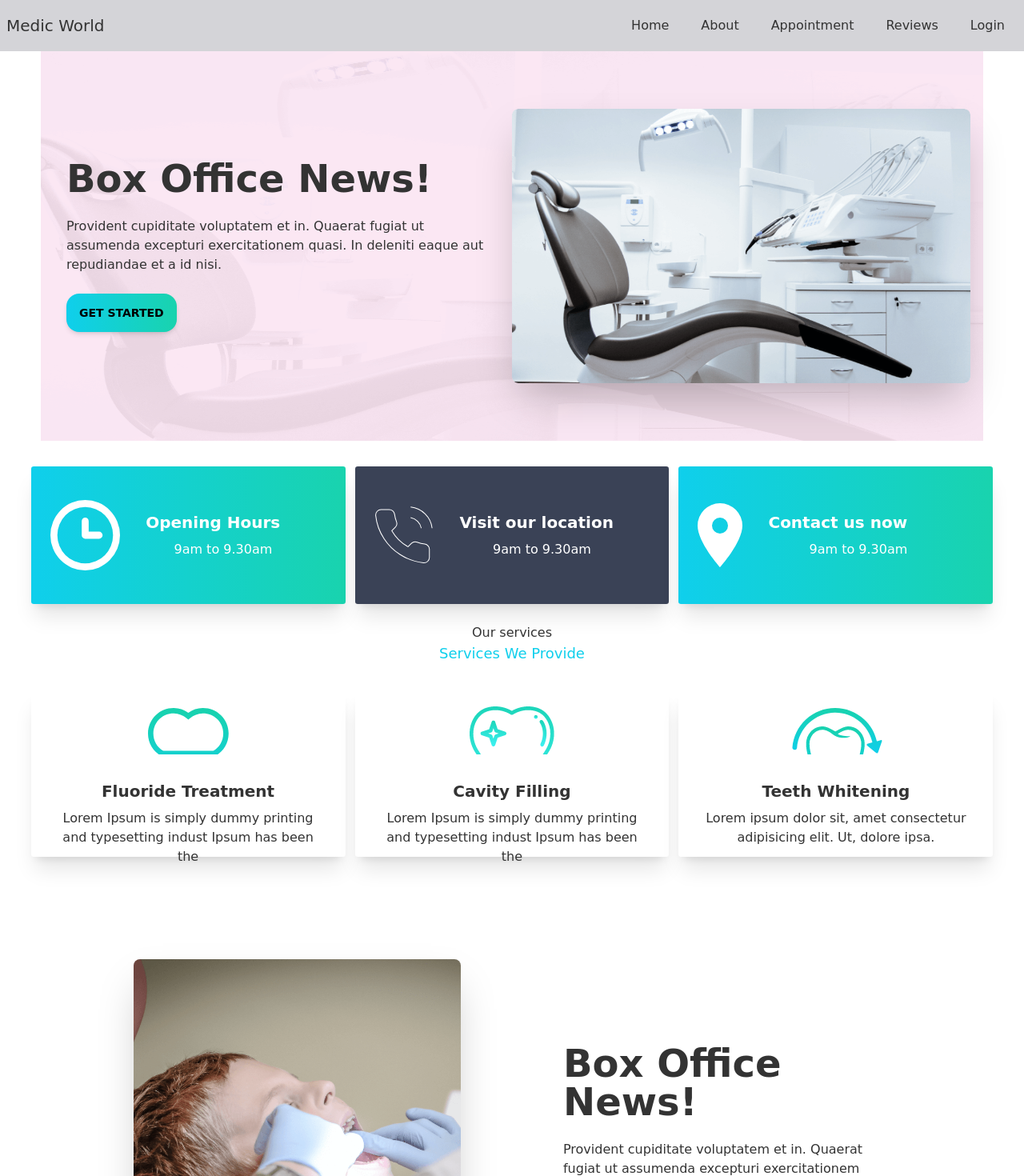
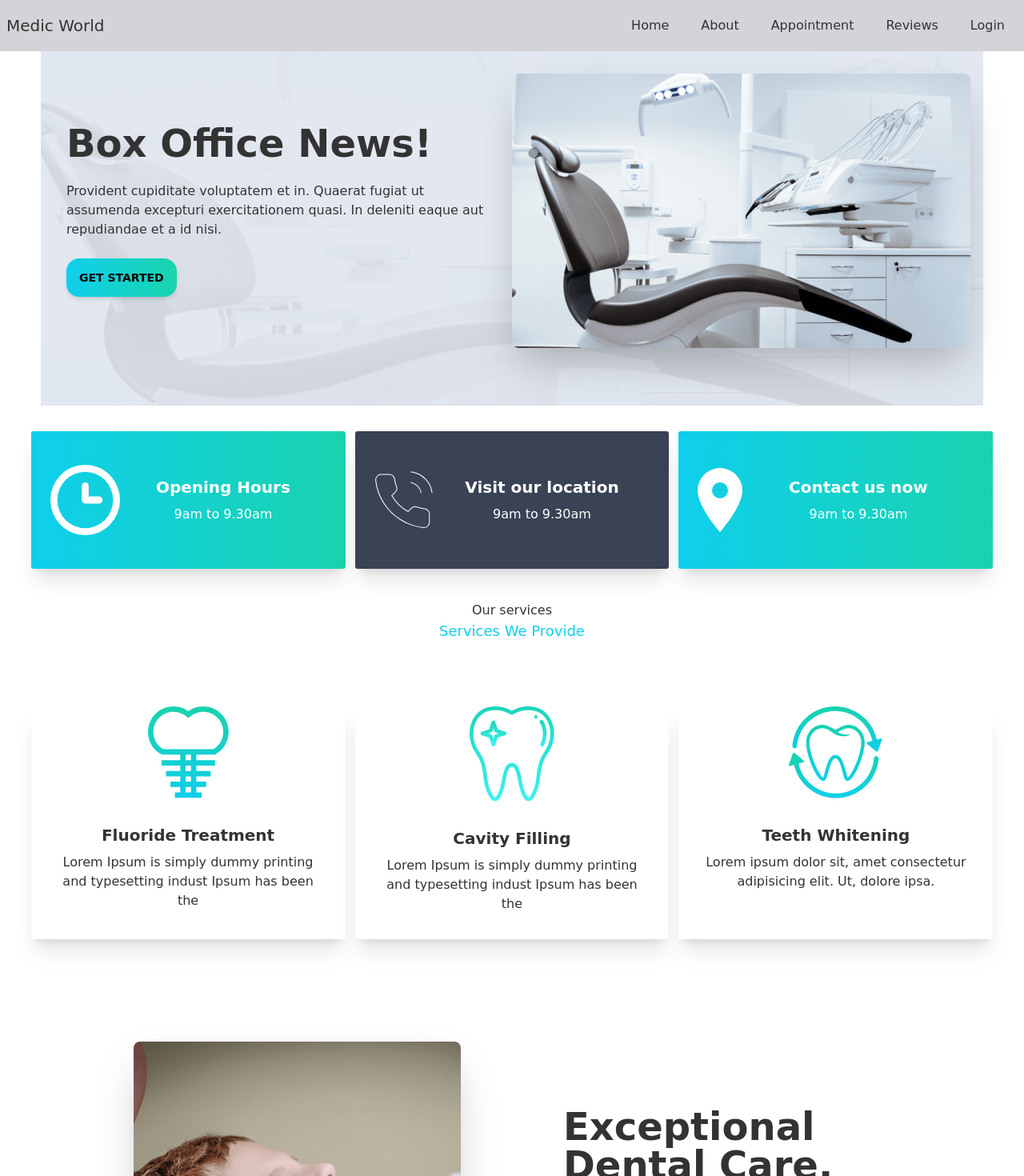
Before and after one commit to muyed-moktadir/medic-world-client-side, a React (Vite) app: page / in a window 1280 px wide. Shown: the top 1470 px of the page at 80% size. Built offline with nearby package versions, Linux system fonts and the light colour scheme.

Commit message:
adding contactus

```diff
--- a/src/pages/Home/Banner/Banner.jsx
+++ b/src/pages/Home/Banner/Banner.jsx
@@ -7,7 +7,7 @@ import { CustomButton, bgImage } from "../InfoCards/InfocardStyle";
 const Banner = () => {
 
   return (
-    <div className=" hero w-[95%] mx-auto py-14 bg-pink-100" style={bgImage}>
+    <div className=" hero w-[95%] mx-auto py-14 mt-5 bg-slate-200" style={bgImage}>
       <div className="hero-content flex-col lg:flex-row-reverse " >
         <img
           src={chair}
--- /dev/null
+++ b/src/pages/Home/Conntact Us/ContactUs.jsx
@@ -0,0 +1,43 @@
+// eslint-disable-next-line no-unused-vars
+import React from "react";
+
+const ContactUs = () => {
+  return (
+    <div className="hero bg-base-200">
+      <div className="card flex-shrink-0 w-full max-w-sm shadow-2xl bg-base-100">
+        <div className="card-body">
+          <div className="form-control">
+            <label className="label">
+              <span className="label-text">Email</span>
+            </label>
+            <input
+              type="text"
+              placeholder="email"
+              className="input input-bordered"
+            />
+          </div>
+          <div className="form-control">
+            <label className="label">
+              <span className="label-text">Password</span>
+            </label>
+            <input
+              type="text"
+              placeholder="password"
+              className="input input-bordered"
+            />
+            <label className="label">
+              <a href="#" className="label-text-alt link link-hover">
+                Forgot password?
+              </a>
+            </label>
+          </div>
+          <div className="form-control mt-6">
+            <button className="btn btn-primary">Login</button>
+          </div>
+        </div>
+      </div>
+    </div>
+  );
+};
+
+export default ContactUs;
--- a/src/pages/Home/Home/Exceptional/Exceptional.jsx
+++ b/src/pages/Home/Home/Exceptional/Exceptional.jsx
@@ -13,7 +13,7 @@ const Exceptional = () => {
           alt=""
         />
         <div>
-          <h1 className="text-5xl font-bold">Box Office News!</h1>
+          <h1 className="text-5xl font-bold">Exceptional Dental Care, on Your Terms</h1>
           <p className="py-6">
             Provident cupiditate voluptatem et in. Quaerat fugiat ut assumenda
             excepturi exercitationem quasi. In deleniti eaque aut repudiandae et
--- a/src/pages/Home/Home/Home.jsx
+++ b/src/pages/Home/Home/Home.jsx
@@ -6,19 +6,21 @@ import Services from "../Services/Services";
 import Exceptional from "./Exceptional/Exceptional";
 import MakeAppointment from "../MakeAppointment/MakeAppointment";
 import Testimonials from "../Testimonial/Testimonials";
+import ContactUs from "../Conntact Us/ContactUs";
 
 
 
 export const Home = () => {
 
   return (
-    <div className="mx-5">
+    <div className="mx-5 ">
       <Banner/>
       <InfoCards/>
       <Services/>
       <Exceptional/>
       <MakeAppointment/>
       <Testimonials/>
+      <ContactUs/>
     </div>
   );
 };
--- a/src/pages/Home/InfoCards/InfoCard.jsx
+++ b/src/pages/Home/InfoCards/InfoCard.jsx
@@ -11,7 +11,7 @@ const InfoCard = ({ card}) => {
       <figure>
         <img src={icon} alt="Movie" />
       </figure>
-      <div className="card-body">
+      <div className="card-body flex items-center justify-start">
         <h2 className="card-title">{name}</h2>
         <p>{description}</p>
       </div>
--- a/src/pages/Home/Services/Service.jsx
+++ b/src/pages/Home/Services/Service.jsx
@@ -8,8 +8,8 @@ const Service = ({ service }) => {
   const { name,icon, description } = service;
 
   return (
-    <div className="card h-52 bg-base-100 shadow-xl">
-      <figure className="px-10 pt-20">
+    <div className="card bg-base-100 shadow-xl">
+      <figure className="">
         <img
           src={icon}
           alt="Shoes"
--- a/src/pages/Home/Services/Services.jsx
+++ b/src/pages/Home/Services/Services.jsx
@@ -5,11 +5,11 @@ import Service from "./Service";
 
 const Services = () => {
   return (
-    <div className=" text-center mt-6">
-      <div>
+    <div className=" text-center mt-10">
+      <div className="">
         <h3>Our services</h3>
         <h1 className=" text-lg text-primary "> Services We Provide</h1>
-        <div className="w-[97%] mx-auto grid grid-cols-1 md:grid-cols-2 lg:grid-cols-3 gap-3 mt-8">
+        <div className="w-[97%] mt-20 mx-auto grid grid-cols-1 md:grid-cols-2 lg:grid-cols-3 gap-3">
           {
             services.map((service)=>{
               return (<Service key={service.id} service={service}/>)
--- a/src/pages/Shared/Navbar/Navbar.jsx
+++ b/src/pages/Shared/Navbar/Navbar.jsx
@@ -25,7 +25,7 @@ const Navbar = () => {
 
   );
   return (
-    <div className="navbar bg-zinc-300 flex justify-between">
+    <div className="navbar bg-zinc-300 flex justify-between fixed top-0 z-40">
       <div className="navbar-start">
         <div className="dropdown">
           <label tabIndex={0} className="btn btn-ghost lg:hidden">
```
Also changed, not shown: src/pages/Home/Testimonial/Testimonials.jsx (+4 -8 lines).
